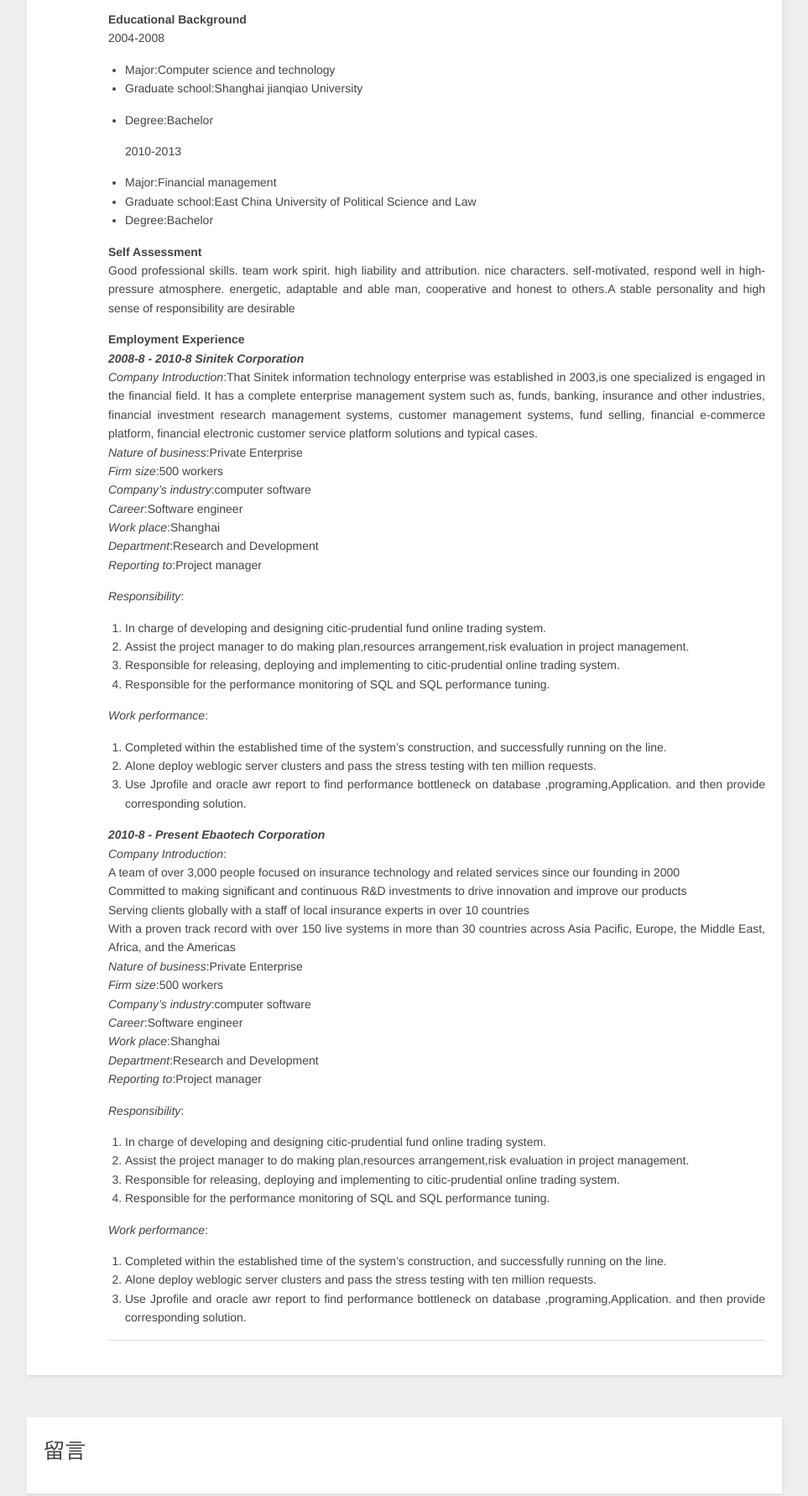
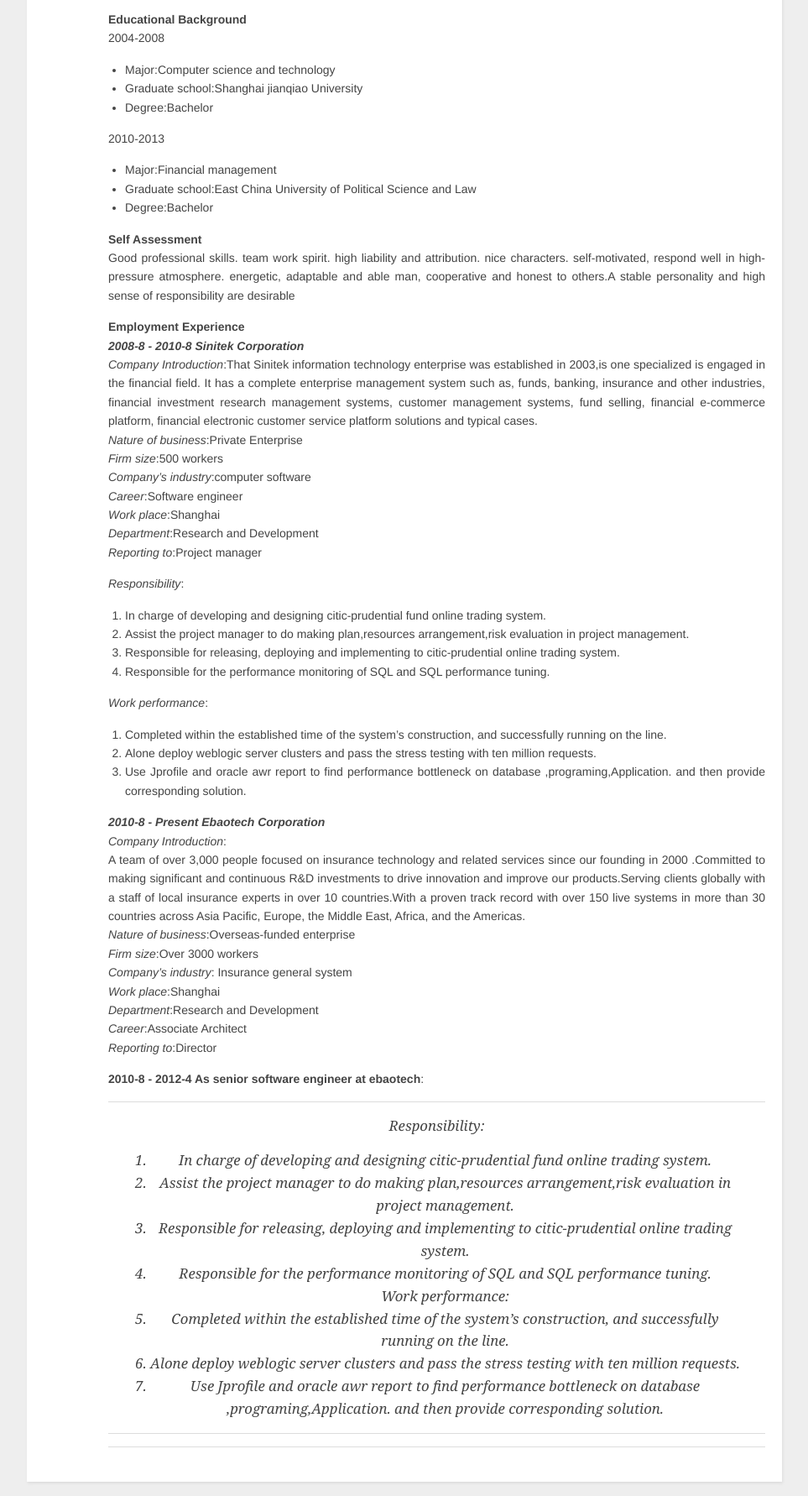
Before and after one commit to chenqi32/bettermike.com, a plain HTML site: page aboutMe/index.html in a window 1280 px wide. Shown: the part 356-2138 px from the top of the page at 84% size, without its empty margins (8-971 px from the left). Drawn offline with nearby package versions, Linux system fonts and the light colour scheme; a script that the page names is missing.

Commit message:
Site updated: 2015-05-24 00:24:53

```diff
--- a/aboutMe/index.html
+++ b/aboutMe/index.html
@@ -75,11 +75,11 @@
 <ul>
 <li>Major:Computer science and technology</li>
 <li>Graduate school:Shanghai jianqiao University</li>
-<li><p>Degree:Bachelor</p>
+<li>Degree:Bachelor</li>
+</ul>
 <p>2010-2013  </p>
-</li>
-<li><p>Major:Financial management</p>
-</li>
+<ul>
+<li>Major:Financial management</li>
 <li>Graduate school:East China University of Political Science and Law</li>
 <li>Degree:Bachelor</li>
 </ul>
@@ -98,20 +98,20 @@
 <li>Alone deploy weblogic server clusters and pass the stress testing with ten million requests.  </li>
 <li>Use Jprofile and oracle awr report to find  performance bottleneck on database ,programing,Application. and then provide corresponding solution.</li>
 </ol>
-<p><strong><em>2010-8 - Present Ebaotech Corporation</em></strong><br><em>Company Introduction</em>:<br>A team of over 3,000 people focused on insurance technology and related services since our founding in 2000<br>Committed to making significant and continuous R&amp;D investments to drive innovation and improve our products<br>Serving clients globally with a staff of local insurance experts in over 10 countries<br>With a proven track record with over 150 live systems in more than 30 countries across Asia Pacific, Europe, the Middle East, Africa, and the Americas<br><em>Nature of business</em>:Private Enterprise<br><em>Firm size</em>:500 workers<br><em>Company’s industry</em>:computer software<br><em>Career</em>:Software engineer<br><em>Work place</em>:Shanghai<br><em>Department</em>:Research and Development<br><em>Reporting to</em>:Project manager  </p>
-<p><em>Responsibility</em>:  </p>
+<p><strong><em>2010-8 - Present Ebaotech Corporation</em></strong><br><em>Company Introduction</em>:<br>A team of over 3,000 people focused on insurance technology and related services since our founding in 2000 .Committed to making significant and continuous R&amp;D investments to drive innovation and improve our products.Serving clients globally with a staff of local insurance experts in over 10 countries.With a proven track record with over 150 live systems in more than 30 countries across Asia Pacific, Europe, the Middle East, Africa, and the Americas.<br><em>Nature of business</em>:Overseas-funded enterprise<br><em>Firm size</em>:Over 3000 workers<br><em>Company’s industry</em>: Insurance general system<br><em>Work place</em>:Shanghai<br><em>Department</em>:Research and Development<br><em>Career</em>:Associate Architect<br><em>Reporting to</em>:Director  </p>
+<p><strong>2010-8 - 2012-4  As senior software engineer at ebaotech</strong>:</p>
+<blockquote>
+<p><em>Responsibility</em>:   </p>
 <ol>
 <li>In charge of developing and designing citic-prudential fund online trading system.  </li>
 <li>Assist the project manager to do making plan,resources arrangement,risk evaluation in project management.  </li>
 <li>Responsible for releasing, deploying and implementing to citic-prudential online trading system.   </li>
-<li>Responsible for the performance monitoring of SQL and SQL performance tuning.  </li>
-</ol>
-<p><em>Work performance</em>:  </p>
-<ol>
+<li>Responsible for the performance monitoring of SQL and SQL performance tuning.<br><em>Work performance</em>:  </li>
 <li>Completed within the established time of the system’s construction, and successfully running on the line.  </li>
 <li>Alone deploy weblogic server clusters and pass the stress testing with ten million requests.  </li>
 <li>Use Jprofile and oracle awr report to find  performance bottleneck on database ,programing,Application. and then provide corresponding solution.</li>
 </ol>
+</blockquote>
 
 
     </div>
--- a/sitemap.xml
+++ b/sitemap.xml
@@ -3,7 +3,7 @@
 
   <url>
     <loc>http://bettermike.com/aboutMe/index.html</loc>
-    <lastmod>2015-05-23T14:49:54.344Z</lastmod>
+    <lastmod>2015-05-23T16:24:28.017Z</lastmod>
   </url>
 
   <url>
```
